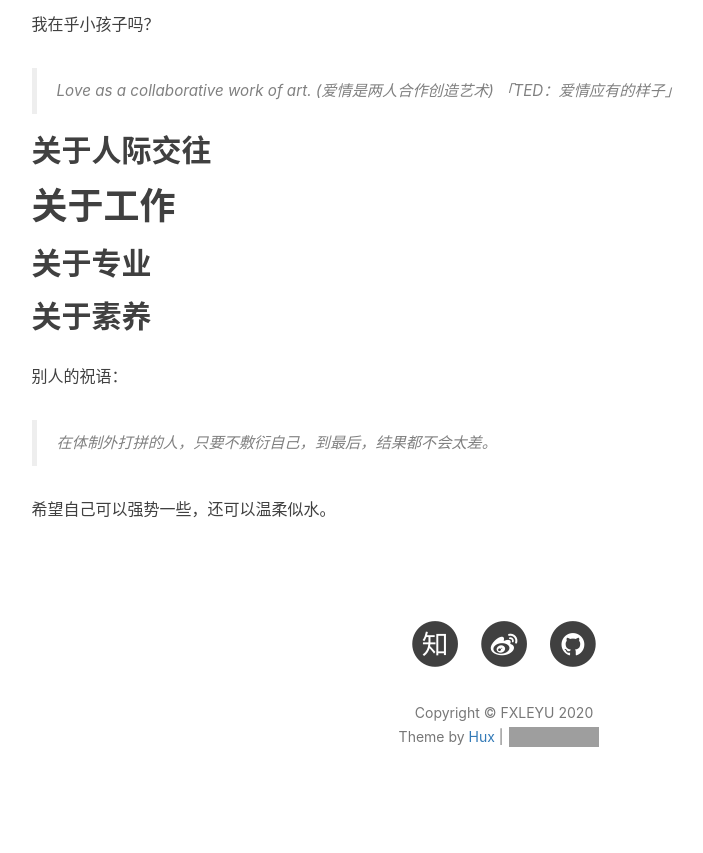
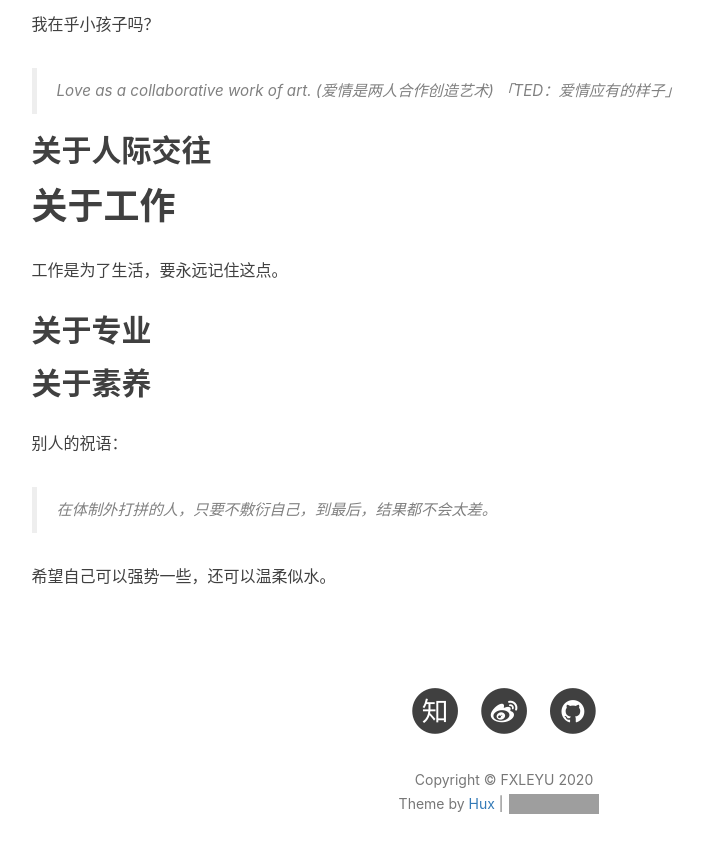
Before and after one commit to fxleyu/fxleyu.github.io, a Jekyll site: the page built from self-portrayal.md, in a window 1280 px wide and 900 px high, scrolled down 1153 px. Shown: the top 853 px of the window, without its empty margins (136-839 px from the left). Built offline with Jekyll 4.4.1, drawn with Linux system fonts in a browser that asks for light colours; nearby versions of some CDN libraries; comment, search, counter and statistics services are not loaded; grey boxes are pictures that could not be loaded.

Commit message:
【工作】关于工作
Co-Authored-By: fxleyu <fxleyu@qq.com>

```diff
--- a/self-portrayal.md
+++ b/self-portrayal.md
@@ -35,6 +35,7 @@ title: Self-portrait
 ## 关于人际交往
 
 # 关于工作
+工作是为了生活，要永远记住这点。
 ## 关于专业
 
 ## 关于素养
```
